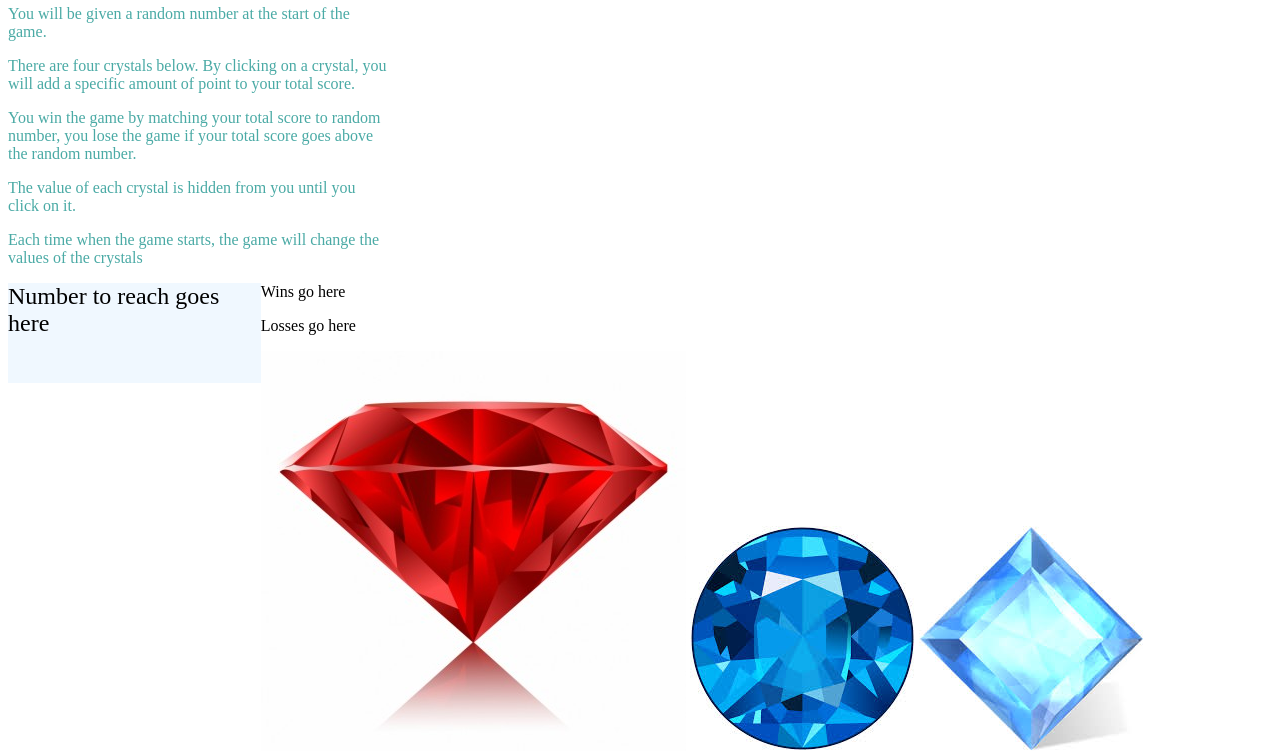
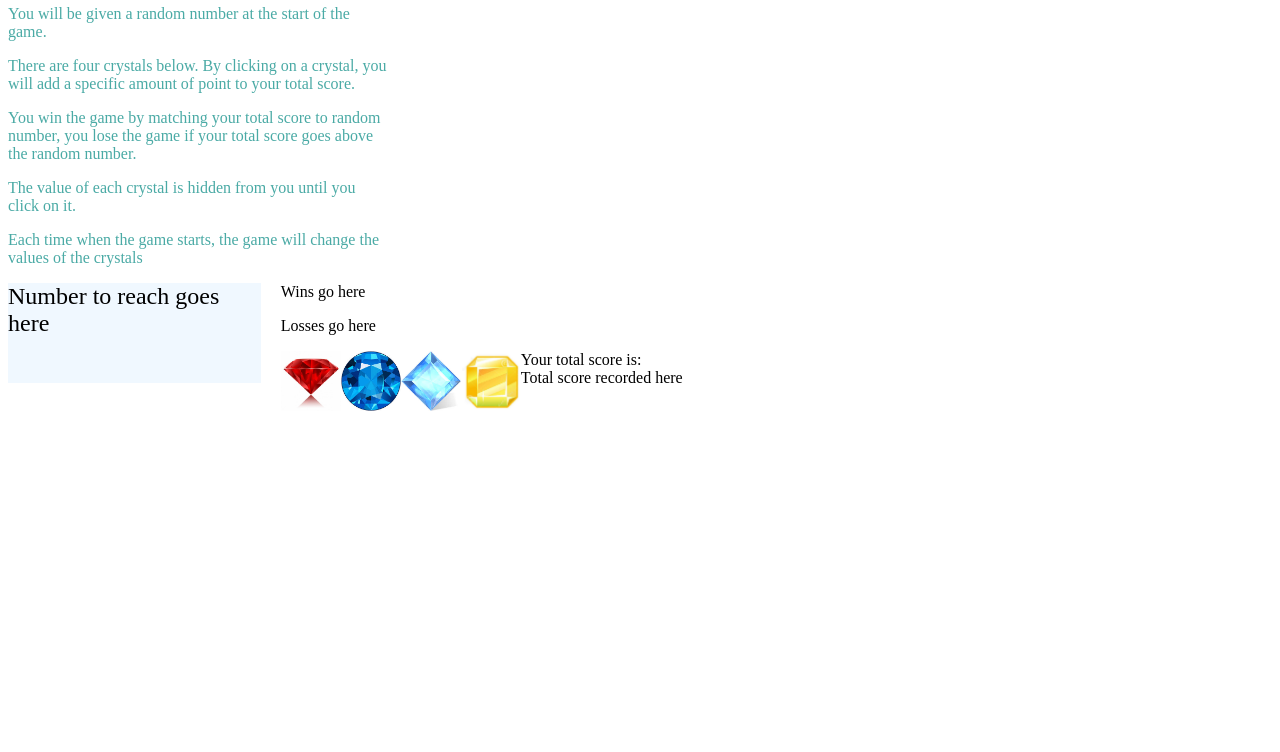
Before and after one commit to hlarson0210/unit-4-game, a plain HTML site: page index.html in a window 1280 px wide. Shown: the part 76-828 px from the top of the page. After the commit the page ends 800 px from the top, so only its background shows below. Drawn offline with Linux system fonts and the light colour scheme.

Commit message:
more css and added bgimg to images folder

```diff
--- a/assets/css/style.css
+++ b/assets/css/style.css
@@ -1,3 +1,7 @@
+body {
+    /*background-image: url("https://png.pngtree.com/thumb_back/fw800/background/20190221/ourmid/pngtree-dream-starry-sky-beautiful-pink-image_20206.jpg")*/
+}
+
 h1 {
     background-color: greenyellow;
     color: white;
@@ -17,6 +21,7 @@ h1 {
     background-color: aliceblue;
     height: 100px;
     font-size: 24px;
+    margin-right: 20px;
     float: left;
 }
 
@@ -24,5 +29,10 @@ h1 {
     content: "";
     clear: both;
     display: block;
+}
 
+img {
+    height: 60px;
+    width: 60px;
+    float: left;
 }
```
Also changed, not shown: assets/images/pngtree-dream-starry-sky-beautiful-pink-image_20206.jpg (added).
